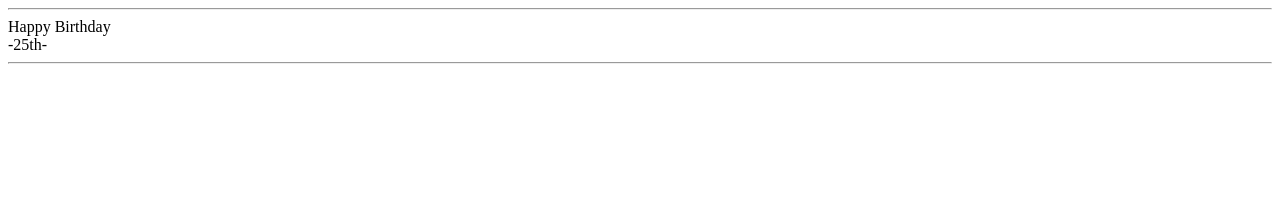
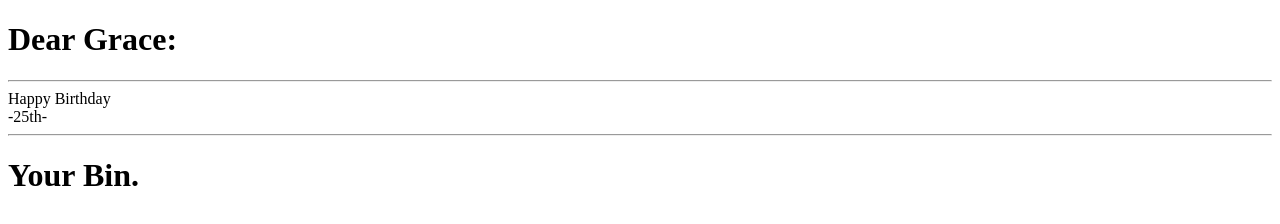
Before and after one commit to PowerGB/CSC6370_HW2, a plain HTML site: page index.html in a window 1280 px wide. Drawn offline with Linux system fonts and the light colour scheme.

Commit message:
Update index.html

```diff
--- a/index.html
+++ b/index.html
@@ -7,6 +7,7 @@
 </head>
 <body>
 <div class="container">
+    <h1 id="to">Dear Grace:</h1>
     <hr id="hr-1"/>
     <div class="txt">
         <span id="t">Happy Birthday</span>
@@ -14,5 +15,6 @@
         <span id="y">-25th-</span>
     </div>
     <hr id="hr-2"/>
+    <h1 id="from">Your Bin.</h1>
 </div>
 </body>
```
